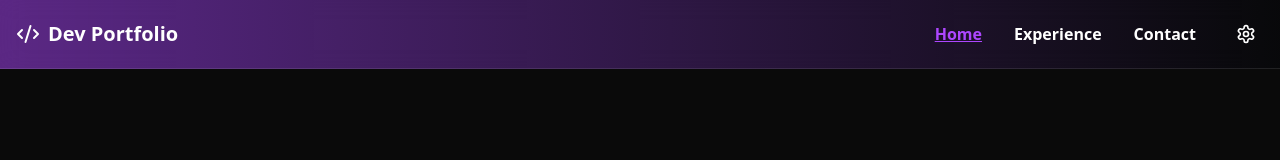
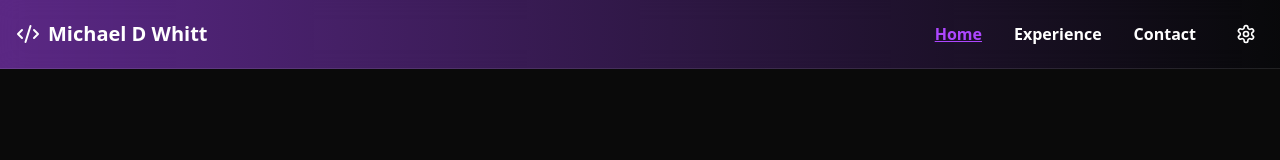
Before and after one commit to MichaelWhitt/portfolio-2025, a React (Vite) app: page / in a window 1280 px wide. Shown: the top 160 px of the page. Built offline with nearby package versions, Linux system fonts and the light colour scheme.

Commit message:
add motion to xp button

```diff
--- a/src/components/Layout/Header.tsx
+++ b/src/components/Layout/Header.tsx
@@ -27,7 +27,7 @@ const Header = ({ onAccessibilityClick }: HeaderProps) => {
         <nav className='container mx-auto px-4 py-4 flex items-center justify-between'>
           <Link href='/' className='flex items-center space-x-2 text-xl font-bold text-white hover:text-purple-500 transition-colors'>
             <Code2 className='w-6 h-6' />
-            <span>Dev Portfolio</span>
+            <span>Michael D Whitt</span>
           </Link>
 
           {/* Desktop Navigation */}
--- a/src/pages/Landing/Landing.tsx
+++ b/src/pages/Landing/Landing.tsx
@@ -61,8 +61,7 @@ const Landing = () => {
               <p className='text-gray-400'>Creating intuitive and delightful user experiences</p>
             </motion.div>
           </div>
-        </motion.div>
-        <div className='flex justify-center mt-5'>
+          <div className='flex justify-center mt-5'>
           <Link to='/experience'>
               <Button
                 className='bg-white/5 hover:bg-white/10 text-white px-4 py-2 rounded-lg transition-colors'
@@ -72,8 +71,8 @@ const Landing = () => {
                   Experience
               </Button>
             </Link>
-        </div>
-
+          </div>
+        </motion.div>
       </div>
     </div>
   )
```
